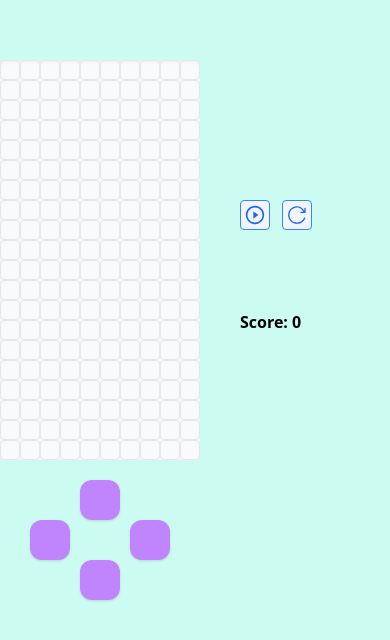
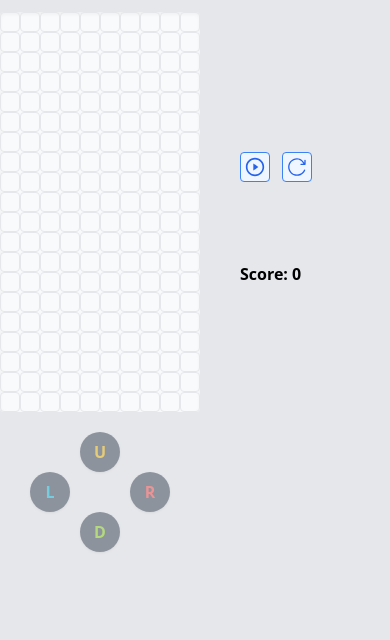
Before and after one commit to AldeonMoriak/tetris, a Vue app: page / in a window 390 px wide. Shown: the top 640 px of the page. Built offline with nearby package versions, Linux system fonts and the light colour scheme.

Commit message:
add dynamic speed, fix bugs

```diff
--- a/src/components/HelloWorld.vue
+++ /dev/null
@@ -1,36 +0,0 @@
-<script setup lang="ts">
-import { ref } from "vue";
-
-defineProps<{ msg: string }>();
-
-const count = ref(0);
-</script>
-
-<template>
-  <div class="bg-blue-50 border border-blue-200">
-    <h1>{{ msg }}</h1>
-
-    <p>
-      Recommended IDE setup:
-      <a href="https://code.visualstudio.com/" target="_blank">VSCode</a>
-      +
-      <a href="https://github.com/johnsoncodehk/volar" target="_blank">Volar</a>
-    </p>
-
-    <p>See <code>README.md</code> for more information.</p>
-
-    <p>
-      <a href="https://vitejs.dev/guide/features.html" target="_blank">
-        Vite Docs
-      </a>
-      |
-      <a href="https://v3.vuejs.org/" target="_blank">Vue 3 Docs</a>
-    </p>
-
-    <button type="button" @click="count++">count is: {{ count }}</button>
-    <p>
-      Edit
-      <code>components/HelloWorld.vue</code> to test hot module replacement.
-    </p>
-  </div>
-</template>
--- a/src/components/Tetris.vue
+++ b/src/components/Tetris.vue
@@ -1,5 +1,5 @@
 <script setup lang="ts">
-import { ref, computed, onDeactivated } from "vue";
+import { ref, computed, onDeactivated, watch } from "vue";
 
 // defineProps<{ msg: string }>();
 
@@ -12,6 +12,7 @@ interface Cell {
 }
 
 const width = 10;
+const gameSpeed = ref(1000);
 const previewWidth = 4;
 const score = ref(0);
 const message = ref("");
@@ -26,6 +27,13 @@ for (let i = 0; i < 200; i++) {
   const cell: Cell = { class: "", isTaken: false, isOccupied: false };
   availableCells.value.push(cell);
 }
+
+watch(() => score.value,
+(currentScore, previousScore) => {
+  if(currentScore % 500 === 0 && currentScore !== 0) {
+    gameSpeed.value -=100;
+  }
+});
 
 // fill the bedrock with taken cells
 for (let i = 0; i < 10; i++) {
@@ -231,6 +239,9 @@ const undrawGhost = () => {
 };
 
 const moveDown = () => {
+  if(isGameOver.value) {
+    return;
+  }
   // undrawGhost();
   freeze();
   undrawPreview();
@@ -243,6 +254,7 @@ const moveDown = () => {
 };
 
 const moveLeft = () => {
+  if(isGameOver.value)return
   undraw();
   // undrawGhost();
   const isAtTheEdge = isAtTheEdges("left");
@@ -255,6 +267,7 @@ const moveLeft = () => {
 };
 
 const moveRight = () => {
+  if(isGameOver.value)return
   undraw();
   // undrawGhost();
   const isAtTheEdge = isAtTheEdges("right");
@@ -269,11 +282,11 @@ const moveRight = () => {
 const isAtTheEdges = (direction: string) => {
   return direction === "right"
     ? current.value.some(
-        (cellNumber) => (currentPosition.value + cellNumber + 1) % width === 0
-      )
+      (cellNumber) => (currentPosition.value + cellNumber + 1) % width === 0
+    )
     : current.value.some(
-        (cellNumber) => (currentPosition.value + cellNumber) % width === 0
-      );
+      (cellNumber) => (currentPosition.value + cellNumber) % width === 0
+    );
 };
 const isCellBlocked = () => {
   return current.value.some(
@@ -301,6 +314,7 @@ const checkRotatedPosition = (P?: number) => {
 };
 
 const rotate = () => {
+  if(isGameOver.value)return
   undraw();
   // undrawGhost();
 
@@ -337,6 +351,7 @@ const keyController = (e: KeyboardEvent) => {
     case "arrowdown": {
       e.preventDefault();
       moveDown();
+      if(!isGameOver.value) score.value += 1;
       break;
     }
     case "arrowup": {
@@ -374,7 +389,7 @@ const toggleGame = () => {
     clearInterval(timer);
     timer = -1;
   } else {
-    timer = setInterval(moveDown, 500);
+    timer = setInterval(moveDown, gameSpeed.value);
     isPaused.value = false;
     // drawGhost();
   }
@@ -462,12 +477,10 @@ const resetGame = () => {
 </script>
 
 <template>
-  <div class="bg-teal-100 h-screen">
-    <div class="flex mx-auto max-w-md py-15">
+  <div class="bg-gray-200 min-h-screen">
+    <div class="flex lg:mx-auto max-w-md py-3 lg:py-15">
       <div class="flex flex-col">
-        <div
-          class="w-200px h-400px flex flex-wrap bg-gray-50 shadow-inner rounded"
-        >
+        <div class="w-200px h-400px lg:(w-300px h-600px) flex flex-wrap bg-gray-50 shadow-inner rounded">
           <div
             v-for="(cell, index) in availableCells"
             :key="index"
@@ -476,43 +489,47 @@ const resetGame = () => {
               cell.isGhost && !cell.isOccupied ? 'opacity-30 bg-pink-500 ' : '',
               cell.isOccupied ? cell.class + ' border border-gray-100 ' : cell.isBedRock ? '' : 'border border-gray-200',
               cell.isBedRock ? '' : ' ',
-              'w-20px h-20px rounded',
+              'w-20px h-20px rounded lg:(w-30px h-30px)',
             ]"
           ></div>
         </div>
         <div class="flex-col mt-5 flex md:hidden">
           <button
             type="button"
-            class=" shadow bg-purple-400 w-10 h-10 rounded-xl mx-auto"
+            :disabled="isPaused"
+            class="shadow bg-gray-700 text-yellow-500 font-extrabold w-10 h-10 rounded-full mx-auto focus:(outline-none ring ring-gray-100) disabled:opacity-50"
             @click="rotate"
-          ></button>
+          >U</button>
           <div class="flex justify-between">
             <button
               type="button"
-            class=" shadow bg-purple-400 w-10 h-10 rounded-xl mx-auto"
-            @click="moveLeft"
-            ></button>
+              :disabled="isPaused"
+              class="shadow bg-gray-700 text-cyan-500 font-extrabold w-10 h-10 rounded-full mx-auto focus:(outline-none ring ring-gray-100) disabled:opacity-50"
+              @click="moveLeft"
+            >L</button>
             <button
               type="button"
-            class=" shadow bg-purple-400 w-10 h-10 rounded-xl mx-auto"
+              :disabled="isPaused"
+              class="shadow bg-gray-700 font-extrabold text-red-500 w-10 h-10 rounded-full mx-auto focus:(outline-none ring ring-gray-100)  disabled:opacity-50"
               @click="moveRight"
-            ></button>
+            >R</button>
           </div>
           <button
             type="button"
-            class=" shadow bg-purple-400 w-10 h-10 rounded-xl mx-auto"
+            :disabled="isPaused"
+            class="shadow bg-gray-700 text-lime-500 font-extrabold w-10 h-10 rounded-full mx-auto focus:(outline-none ring ring-gray-100) disabled:opacity-50"
             @click="moveDown"
-          ></button>
+          >D</button>
         </div>
       </div>
       <div class="flex flex-col ml-10">
-        <div class="bg-transparent w-80px h-80px flex flex-wrap">
+        <div class="bg-transparent w-80px h-80px lg:(w-120px h-120px)  flex flex-wrap">
           <div
             v-for="(cell, index) in previewCells"
             :key="index + 'preview'"
             :class="[
               cell.isOccupied ? cell.class + ' border border-gray-100 ' : '',
-              'w-20px h-20px rounded',
+              'w-20px h-20px rounded lg:(w-30px h-30px)',
             ]"
           ></div>
         </div>
@@ -540,12 +557,7 @@ const resetGame = () => {
               />
               <path d="M16 12L10 16.3301V7.66987L16 12Z" fill="currentColor" />
             </svg>
-            <svg
-              v-else
-              viewBox="0 0 24 24"
-              fill="none"
-              xmlns="http://www.w3.org/2000/svg"
-            >
+            <svg v-else viewBox="0 0 24 24" fill="none" xmlns="http://www.w3.org/2000/svg">
               <path d="M9 9H11V15H9V9Z" fill="currentColor" />
               <path d="M15 15H13V9H15V15Z" fill="currentColor" />
               <path
```
